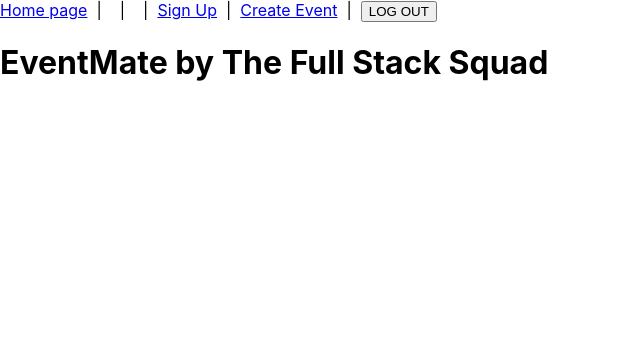
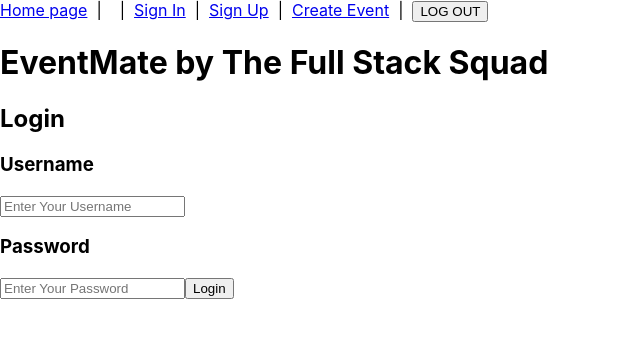
Before and after one commit to purpett/eventMate, a React (Create React App) app in the folder eventmate-frontend/: page /Login in a window 1280 px wide. Shown: the top 338 px of the page, without its empty margins (0-640 px from the left). Built offline with nearby package versions, Linux system fonts and the light colour scheme.

Commit message:
create login page doesnt integrate with any APIs

```diff
--- a/eventmate-frontend/src/App.js
+++ b/eventmate-frontend/src/App.js
@@ -6,6 +6,7 @@ import { Routes, Route } from 'react-router-dom';
 import CreateEventPage from './components/CreateEventPage';
 import { useState, useEffect } from "react"
 import SignUp from './components/SignUp';
+import Login from './components/Login';
 
 
 
@@ -24,6 +25,7 @@ function App() {
         <Route path='/' element={ <AllEventsPage everyEvent={everyEvent} setEveryEvent={setEveryEvent}/> } />
         <Route path='/CreateEventPage' element={ <CreateEventPage everyEvent={everyEvent} setEveryEvent={setEveryEvent}/>} />
         <Route path='/SignUp' element= {  <SignUp />} />
+        <Route path='/Login' element= {  <Login />} />
       </Routes>
 
 
--- a/eventmate-frontend/src/components/Login.js
+++ b/eventmate-frontend/src/components/Login.js
@@ -0,0 +1,23 @@
+import { useState } from "react"
+
+
+export default function Login(){
+
+   return (
+
+        <div>
+            <h2>Login</h2>
+            <form>
+                <h3>Username</h3>
+                <input name='username'  placeholder="Enter Your Username"></input>
+                <h3>Password</h3>
+                <input name='password' placeholder="Enter Your Password"></input>
+                <button onClick={(e) => {
+                    e.preventDefault();
+
+                    }}>Login</button>
+            </form>
+        </div>
+
+    )
+}
--- a/eventmate-frontend/src/components/NavBar.js
+++ b/eventmate-frontend/src/components/NavBar.js
@@ -8,7 +8,7 @@ export default function NavBar(){
             &nbsp; | &nbsp;
             <Link to='/ProfilePage'></Link>
             &nbsp; | &nbsp;
-            <Link to='/Login'></Link>
+            <Link to='/Login'>Sign In</Link>
             &nbsp; | &nbsp;
             <Link to='/SignUp'>Sign Up</Link>
             &nbsp; | &nbsp;
```
